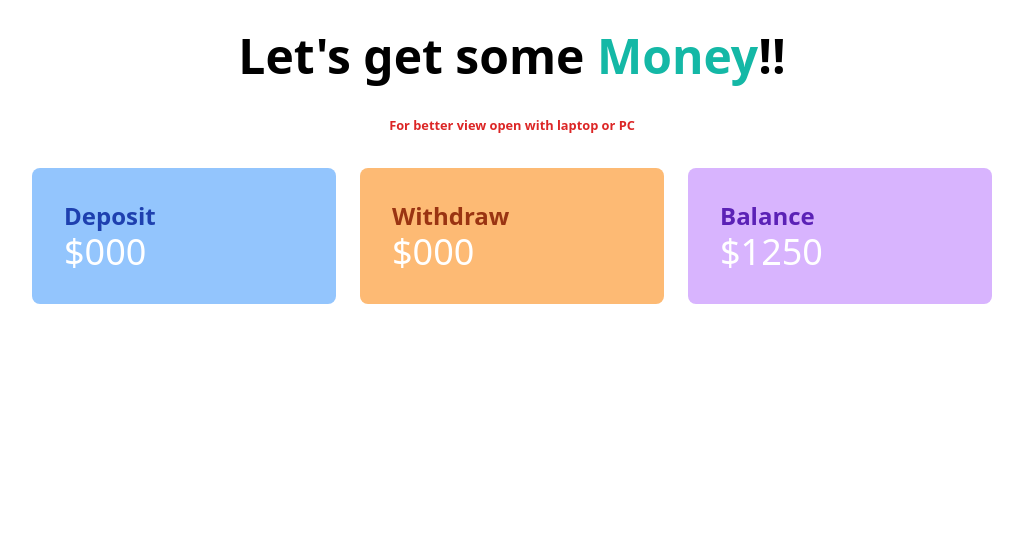
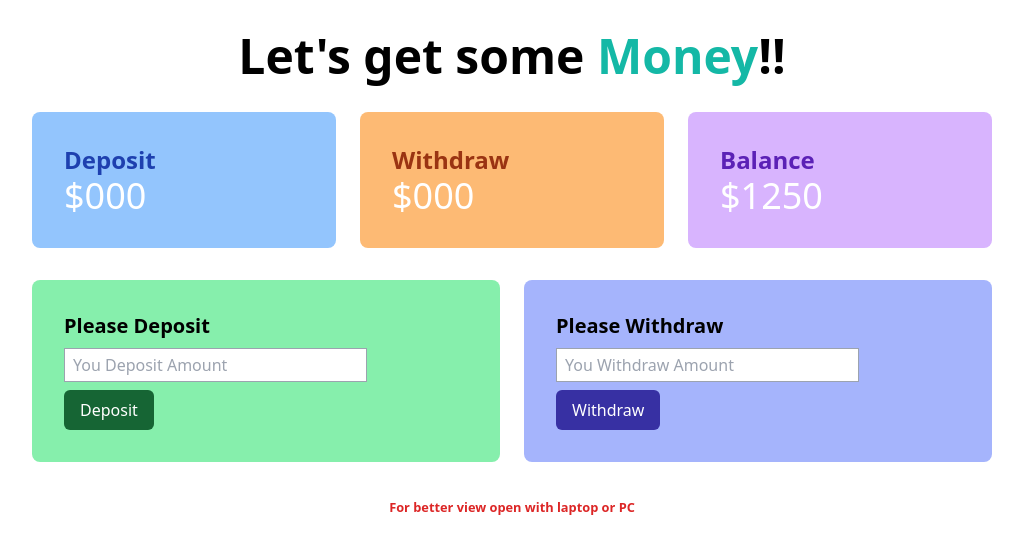
Before and after one commit to ProbalRanjan/simple-bank-function-calculation, a plain HTML site: page index.html in a window 1280 px wide. Shown: the whole page, without its empty margins (128-1151 px from the left). Drawn offline with nearby package versions, Linux system fonts and the light colour scheme.

Commit message:
added input box

```diff
--- a/index.html
+++ b/index.html
@@ -13,7 +13,6 @@
     <header>
         <h1 class="font-bold text-5xl text-center my-8">Let's get some <span class="text-teal-500">Money</span>!!
         </h1>
-        <p class="font-bold text-center my-4 text-[#dc2626]"><small>For better view open with laptop or PC</small></p>
     </header>
 
     <main>
@@ -33,6 +32,29 @@
                 </div>
             </div>
         </section>
+
+        <section class="my-8">
+            <div class="grid grid-cols-2 gap-6 w-3/4 mx-auto">
+                <div class="bg-green-300 p-8 rounded-lg">
+                    <h3 class="text-xl font-bold">Please Deposit</h3>
+                    <input id="deposit-input" class="w-3/4 border border-gray-400 px-2 p-1 mt-2" type="text"
+                        placeholder="You Deposit Amount">
+                    <br>
+                    <button id="deposit-button"
+                        class="bg-green-800 text-white font-medium px-4 py-2 rounded-md mt-2">Deposit</button>
+                </div>
+                <div class="bg-indigo-300 p-8 rounded-lg">
+                    <h3 class="text-xl font-bold">Please Withdraw</h3>
+                    <input id="withdraw-input" class="w-3/4 border border-gray-400 px-2 p-1 mt-2" type="text"
+                        placeholder="You Withdraw Amount">
+                    <br>
+                    <button id="withdraw-button"
+                        class="bg-indigo-800 text-white font-medium px-4 py-2 rounded-md mt-2">Withdraw</button>
+                </div>
+            </div>
+        </section>
+
+        <p class="font-bold text-center my-4 text-[#dc2626]"><small>For better view open with laptop or PC</small></p>
     </main>
 
     <script src="JS/app.js"></script>
```
